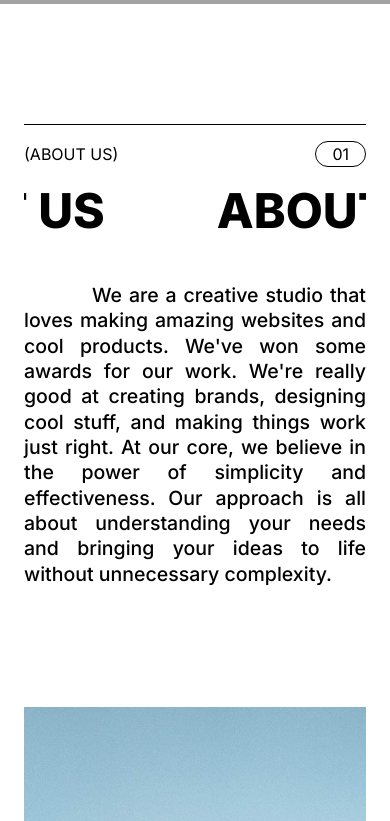
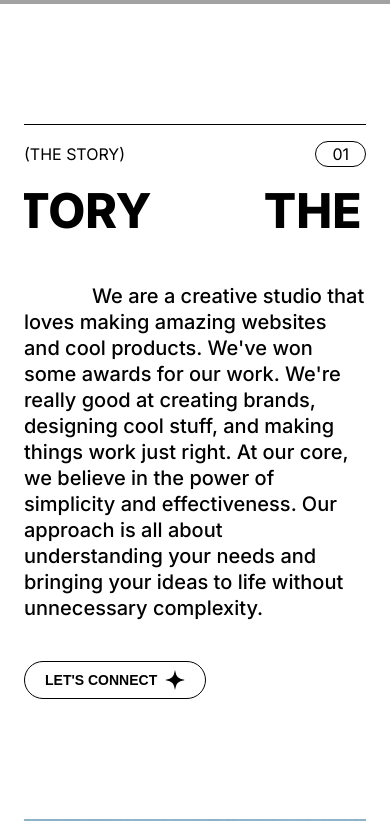
Before and after one commit to CleverCoder03/velocity-studio, a Next.js app: page / in a window 390 px wide. Shown: the part 840-1661 px from the top of the page. Built offline with nearby package versions, Linux system fonts and the light colour scheme; grey boxes are pictures that could not be loaded; a web font is replaced by a local one.

Commit message:
about and services done making responsive

```diff
--- a/app/components/About.jsx
+++ b/app/components/About.jsx
@@ -1,26 +1,39 @@
 import Image from "next/image";
 import Marquee from "react-fast-marquee";
 import Heading from "./Heading";
+import Link from "next/link";
 
 const About = () => {
   return (
-    <section id="about" className="relative mt-30">
-      <div>
-        <Heading name={"about us"} number={"01"} />
-
-        <div className="mt-12">
-          <p className="indent-17 text-[5vw] leading-[1.3] font-inter font-medium text-justify">
-            We are a creative studio that loves making amazing websites and cool
-            products. We've won some awards for our work. We're really good at
-            creating brands, designing cool stuff, and making things work just
-            right. At our core, we believe in the power of simplicity and
-            effectiveness. Our approach is all about understanding your needs
-            and bringing your ideas to life without unnecessary complexity.
-          </p>
+    <section id="about" className="relative mt-30 lg:mt-40 xl:mt-50">
+      <div className="relative w-full lg:flex lg:justify-between">
+        <div className="lg:w-[50vw] xl:w-[50vw]">
+          <div className="w-full mt-10 lg:mt-0">
+            <Heading name={"the story"} number={"01"} />
+          </div>
+          <div className="mt-12 lg:my-30">
+            <p className="indent-17 text-xl leading-[1.3] font-inter font-medium">
+              We are a creative studio that loves making amazing websites and
+              cool products. We've won some awards for our work. We're really
+              good at creating brands, designing cool stuff, and making things
+              work just right. At our core, we believe in the power of
+              simplicity and effectiveness. Our approach is all about
+              understanding your needs and bringing your ideas to life without
+              unnecessary complexity.
+            </p>
+            <Link href="#contact">
+              <div className="mt-10 flex gap-2 border w-fit py-2 px-5 rounded-4xl">
+              <span className="uppercase text-sm lg:text-base font-mona font-semibold">
+                Let's Connect
+              </span>
+                <Image src="/sparkle.svg" alt="Sparkle" width={20} height={20}/>
+            </div>
+            </Link>
+          </div>
         </div>
 
-        <div className="my-30">
-          <div className="relative w-full h-[40rem]">
+        <div className="my-30 lg:my-0">
+          <div className="relative w-full lg:w-[330px] h-[110vw] lg:h-[500px] xl:w-[25vw] xl:h-[36vw]">
             <Image src="/about.jpg" alt="about" fill />
           </div>
         </div>
--- a/app/components/Heading.jsx
+++ b/app/components/Heading.jsx
@@ -1,9 +1,9 @@
 import Marquee from "react-fast-marquee";
 
-const Heading = ({ name, number, title }) => {
+const Heading = ({ name, number, title, className }) => {
   return (
-    <div>
-      <div className="border-t mt-10">
+    <div className="">
+      <div className="border-t">
         <div className="flex justify-between items-center font-inter mt-4">
           <div className="uppercase">({name})</div>
           <div className="rounded-4xl border px-4">{number}</div>
@@ -12,9 +12,10 @@ const Heading = ({ name, number, title }) => {
       {name === "Portfolio" ? (
         ""
       ) : (
-        <Marquee
+        <div className={`${className}`}>
+          <Marquee
           speed={90}
-          className="text-5xl mt-5 uppercase font-inter font-extrabold w-dvw flex justify-between"
+          className="text-5xl lg:text-8xl mt-5 uppercase font-inter font-extrabold w-full flex justify-between"
         >
           <div className="ml-20 flex gap-28">
             <span>{title || name}</span>{" "}
@@ -24,6 +25,7 @@ const Heading = ({ name, number, title }) => {
             <span className="">{title || name}</span>
           </div>
         </Marquee>
+        </div>
       )}
     </div>
   );
--- a/app/components/Mission.jsx
+++ b/app/components/Mission.jsx
@@ -4,16 +4,17 @@ import Heading from "./Heading";
 
 const Mission = () => {
   return (
-    <section id="mission" className="relative">
-      <Heading name={"mission"} number={"02"} />
-
+    <section id="mission" className="relative mt-20 lg:mt-30 xl:mt-40">
+      <div>
+        <Heading name={"our mission"} number={"02"} className={"hidden"} />
+      </div>
       <div className="relative bg-white h-full w-full">
         <div className="relative h-full w-full flex justify-center my-20">
-          <div className="relative w-[17rem] h-[27rem]">
+          <div className="relative w-[50vw] h-[87vw] lg:w-[45vh] lg:h-[60vw] xl:h-[100vh]">
             <Image src="/mission.jpg" alt="Our Mission" fill />
           </div>
 
-          <div className="absolute z-10 w-full top-0 mt-[15vh] text-white mix-blend-difference text-[12.8vw] lg:text-[10vw] leading-[1] text-center uppercase font-mona font-extrabold ">
+          <div className="absolute z-10 w-full top-0 mt-[15vh] lg:mt-[20vh] xl:mt-[22vh] text-white mix-blend-difference text-[12.8vw] lg:text-[10vw] leading-[1] text-center uppercase font-mona font-extrabold ">
             <h1 className="text-start">Redesign</h1>
             <h1 className="text-end">Rebuild</h1>
             <h1 className="text-left indent-[22vw]">Rethink</h1>
@@ -22,10 +23,19 @@ const Mission = () => {
 
         <div className="flex flex-col gap-5 font-inter text-lg">
           <p className="indent-15">
-            We thrive on turning imaginative concepts into user-friendly digital solutions. Whether it's a sleek website, a user-friendly app, or a memorable brand identity, we focus on creating designs that not only look great but also resonate with your audience. We value open communication and transparency, keeping you involved every step of the way. Your satisfaction is our priority, and we're dedicated to delivering exceptional results that exceed your expectations.
+            We thrive on turning imaginative concepts into user-friendly digital
+            solutions. Whether it's a sleek website, a user-friendly app, or a
+            memorable brand identity, we focus on creating designs that not only
+            look great but also resonate with your audience. We value open
+            communication and transparency, keeping you involved every step of
+            the way. Your satisfaction is our priority, and we're dedicated to
+            delivering exceptional results that exceed your expectations.
           </p>
           <p className="indent-15">
-            Embrace a creative journey where ideas take flight and concepts come to life. Join us at Rethink, where every click, scroll, and interaction tells a story. Let’s transform your vision into an extraordinary digital adventure.
+            Embrace a creative journey where ideas take flight and concepts come
+            to life. Join us at Rethink, where every click, scroll, and
+            interaction tells a story. Let’s transform your vision into an
+            extraordinary digital adventure.
           </p>
         </div>
       </div>
--- a/app/page.jsx
+++ b/app/page.jsx
@@ -9,12 +9,14 @@ export default function Home() {
   return (
     <main>
       <Header />
-      <div className="px-6">
+      <div className="relative lg:flex lg:justify-center">
+        <div className="px-6 lg:px-20 w-full xl:px-35">
         <About />
         <Mission />
         <Services />
         <Portfolio />
       </div>
+      </div>
       <Footer />
     </main>
   );
```
Also changed, not shown: public/sparkle.svg (added).
